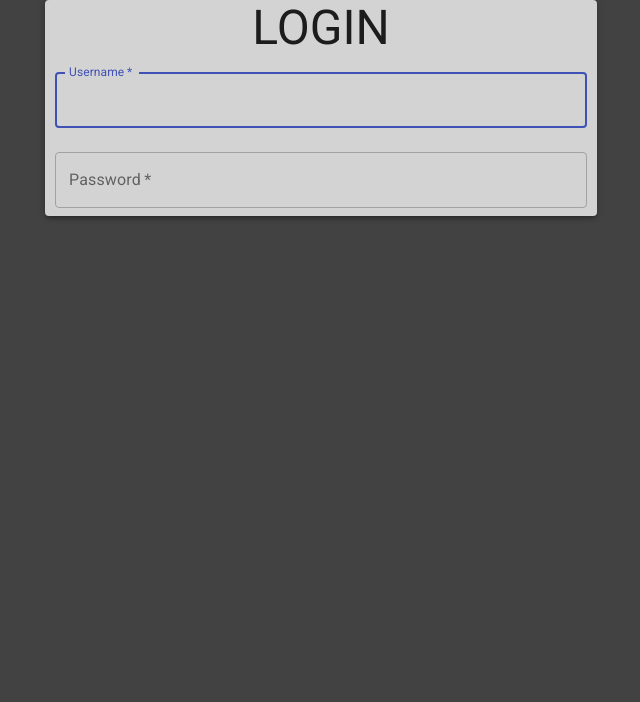
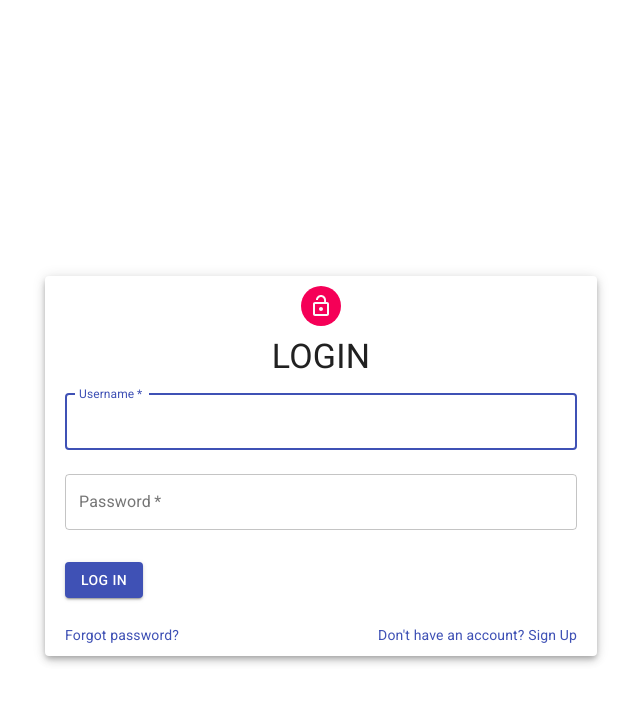
Before and after one commit to pranjal2410/Sentiment-Analysis, a React (Create React App) app: page / in a window 1280 px wide. Shown: the top 702 px of the page, without its empty margins (319-959 px from the left). Built offline with nearby package versions, Linux system fonts and the light colour scheme.

Commit message:
Added Login Page

```diff
--- a/src/App.js
+++ b/src/App.js
@@ -6,7 +6,7 @@ const App = () => {
     <div style = {{
       margin : '0',
       minHeight : '100vh',
-      backgroundColor: '#424242'
+      backgroundImage: ''
     }}>
       <Login />
     </div>
--- a/src/components/Login.jsx
+++ b/src/components/Login.jsx
@@ -1,14 +1,33 @@
 import React from 'react';
-import { Container , Typography, makeStyles, Paper, TextField } from '@material-ui/core';
+import { Container ,Grid, Link, Typography, makeStyles, Paper, TextField, Button, Avatar } from '@material-ui/core';
+import { LockOpen } from '@material-ui/icons';
 
 const useStyles = makeStyles((theme) => ({
-    paper : {
-        backgroundColor: '#d3d3d3',
+    cont : {
+        paddingTop: '50%'
+    },
+    form : {
+        padding: '20px',
+        paddingTop: '0px',
+        paddingBottom: '10px',
 
     },
-    form : {
-        paddingLeft: '10px',
-        paddingRight: '10px'
+    header : {
+        paddingTop: '10px'
+    },
+    grid : {
+        paddingTop: '10px',
+
+    },
+    avatar: {
+        margin: 'auto',
+        backgroundColor: theme.palette.secondary.main,
+    },
+    submit: {
+        margin: theme.spacing(3, 0, 2),
+    },
+    heading : {
+        paddingTop: '10px'
     }
 }));
 
@@ -16,15 +35,21 @@ const Login = () => {
     const classes = useStyles();
     return (
         <Container component="main" maxWidth="sm">
-            <Paper className={classes.paper} elevation={3}>
-                <Typography className={classes.header} align="center" variant="h3">
+            <div className={classes.cont}>
+                <Paper className={classes.paper} elevation={5}>
+                    <div class={classes.heading}>
+                        <Avatar className={classes.avatar}>
+                            <LockOpen />
+                        </Avatar>
+                        <Typography className={classes.header} align="center" variant="h4">
                             LOGIN
                         </Typography>
+                    </div>
                     <form className={classes.form}>
                         <TextField
                         variant="outlined"
                         margin="normal"
-                    fullWidth="true"
+                        fullWidth
                         required
                         id="username"
                         label="Username"
@@ -43,9 +68,29 @@ const Login = () => {
                         id="password"
                         autoComplete="password"
                         />
+                        <Button
+                        type="submit"
+                        variant="contained"
+                        color="primary"
+                        className={classes.submit}
+                        >
+                        Log In
+                        </Button>
+                        <Grid container className={classes.grid}>
+                            <Grid item xs>
+                            <Link href="#" variant="body2">
+                                Forgot password?
+                            </Link>
+                            </Grid>
+                            <Grid item>
+                            <Link href="#" variant="body2">
+                                {"Don't have an account? Sign Up"}
+                            </Link>
+                            </Grid>
+                        </Grid>
                     </form>
-
                 </Paper>
+            </div>
         </Container>
     )
 
```
Lines whose indentation alone changed are shown as unchanged.
